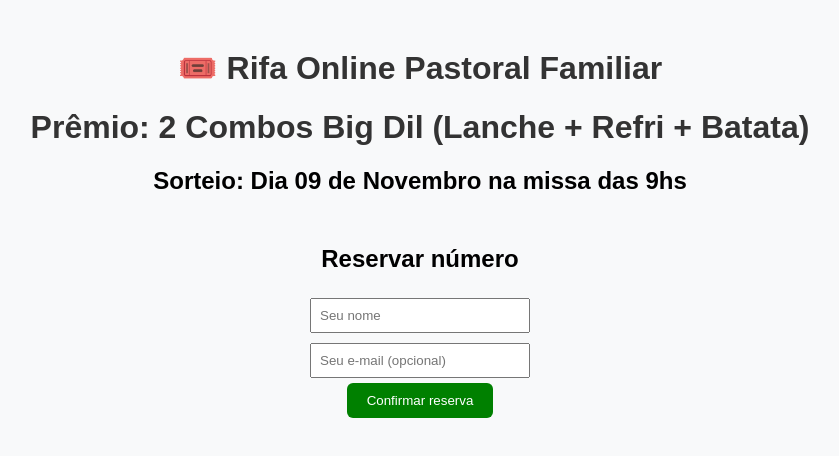
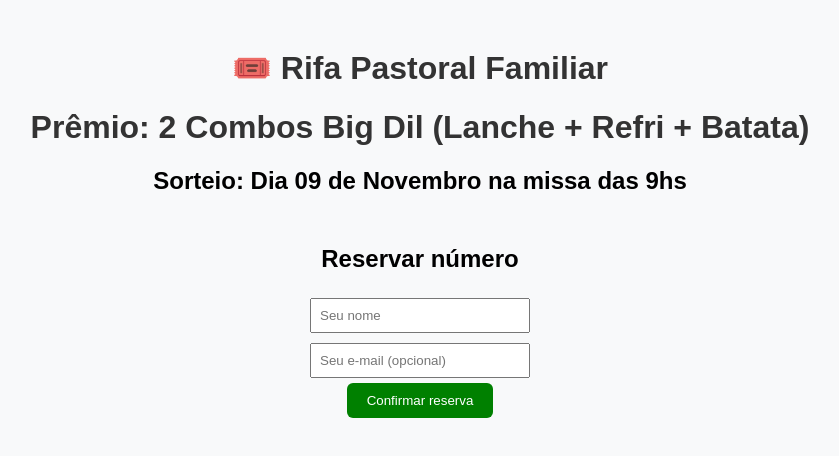
Before and after one commit to ThiagOliveira26/pastoral, a plain HTML site: page index.html in a window 1280 px wide. Shown: the whole page, without its empty margins (220-1059 px from the left). Drawn offline with nearby package versions, Linux system fonts and the light colour scheme.

Commit message:
Update index.html

```diff
--- a/index.html
+++ b/index.html
@@ -75,7 +75,7 @@
   </style>
 </head>
 <body>
-  <h1>🎟️ Rifa Online Pastoral Familiar</h1>
+  <h1>🎟️ Rifa Pastoral Familiar</h1>
   <h1>Prêmio: 2 Combos Big Dil (Lanche + Refri + Batata)</h1>
   <h2>Sorteio: Dia 09 de Novembro na missa das 9hs</h2>
 
```
